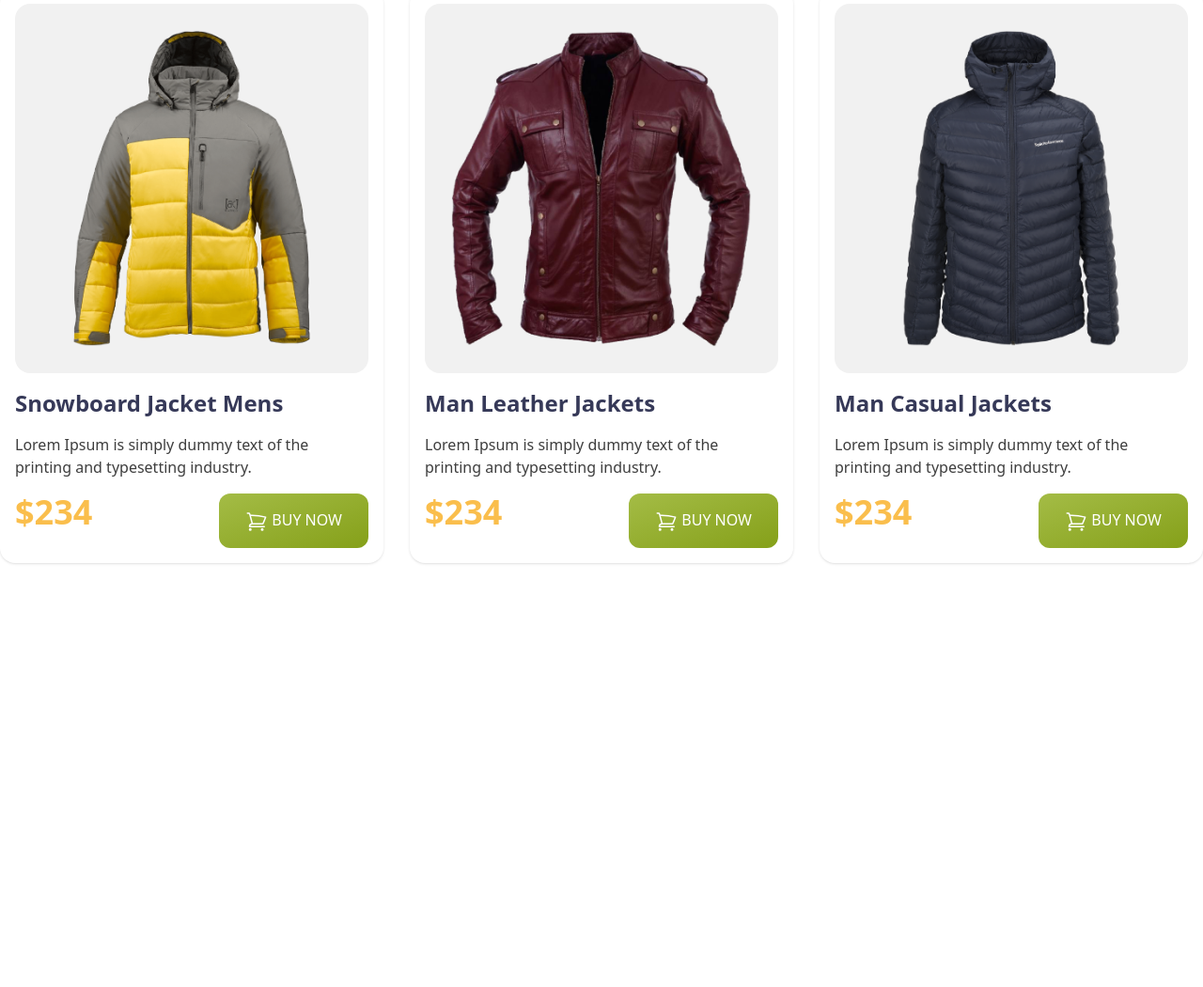
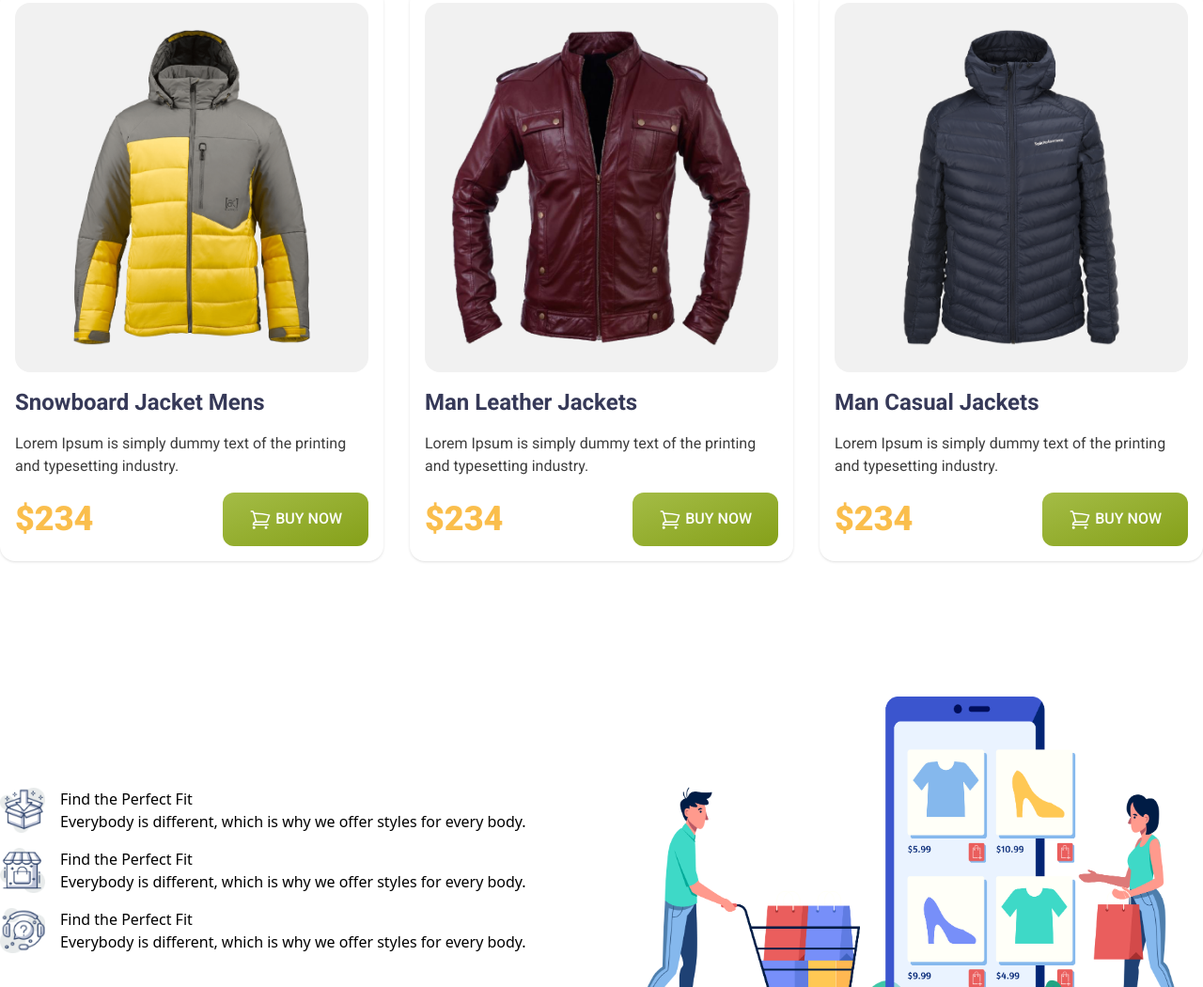
Before and after one commit to ahsan-62/ecommerce-shop-tailwind-css, a plain HTML site: page index.html in a window 1280 px wide. Shown: the part 1750-2800 px from the top of the page at 94% size. Before the commit the page ends 2397 px from the top, so only its background shows below. Drawn offline with nearby package versions, Linux system fonts and the light colour scheme.

Commit message:
completed

```diff
--- a/index.html
+++ b/index.html
@@ -7,7 +7,7 @@
     <link rel="preconnect" href="https://fonts.googleapis.com" />
     <link rel="preconnect" href="https://fonts.gstatic.com" crossorigin />
     <link
-      href="https://fonts.googleapis.com/css2?family=Bebas+Neue&family=Poppins:ital,wght@0,100;0,200;0,300;0,400;0,500;0,600;0,700;0,800;0,900;1,100;1,200;1,300;1,400;1,500;1,600;1,700;1,800;1,900&family=Work+Sans:ital,wght@0,100..900;1,100..900&display=swap"
+      href="https://fonts.googleapis.com/css2?family=Bebas+Neue&family=Poppins:ital,wght@0,100;0,200;0,300;0,400;0,500;0,600;0,700;0,800;0,900;1,100;1,200;1,300;1,400;1,500;1,600;1,700;1,800;1,900&family=Roboto:ital,wght@0,100;0,300;0,400;0,500;0,700;0,900;1,100;1,300;1,400;1,500;1,700;1,900&family=Work+Sans:ital@0;1&display=swap"
       rel="stylesheet"
     />
     <script src="https://cdn.tailwindcss.com"></script>
@@ -15,6 +15,9 @@
     <style>
       .bebas-neue {
         font-family: "Bebas Neue", sans-serif;
+      }
+      .roboto {
+        font-family: "Roboto", sans-serif;
       }
     </style>
   </head>
@@ -58,7 +61,7 @@
     </header>
 
     <main class="mx-auto mt-24 max-w-7xl">
-      <section class="py-12">
+      <section class="py-12 roboto">
         <h3
           class="text-5xl text-center uppercase bebas-neue md:text-left lg:text-left"
         >
@@ -76,7 +79,7 @@
               Lorem Ipsum is simply dummy text of the printing and typesetting
               industry.
             </p>
-            <div class="flex justify-between">
+            <div class="flex items-center justify-between">
               <p class="text-[#FABE4C] text-4xl font-black">$234</p>
               <button
                 class="py-4 font-medium text-center text-white uppercase bg-gradient-to-br from-[#A4BC46] to-[#85A019] px-7 rounded-xl"
@@ -111,7 +114,7 @@
               Lorem Ipsum is simply dummy text of the printing and typesetting
               industry.
             </p>
-            <div class="flex justify-between">
+            <div class="flex items-center justify-between">
               <p class="text-[#FABE4C] text-4xl font-black">$234</p>
               <button
                 class="py-4 font-medium text-center text-white uppercase bg-gradient-to-br from-[#A4BC46] to-[#85A019] px-7 rounded-xl"
@@ -146,7 +149,7 @@
               Lorem Ipsum is simply dummy text of the printing and typesetting
               industry.
             </p>
-            <div class="flex justify-between">
+            <div class="flex items-center justify-between">
               <p class="text-[#FABE4C] text-4xl font-black">$234</p>
               <button
                 class="py-4 font-medium text-center text-white uppercase bg-gradient-to-br from-[#A4BC46] to-[#85A019] px-7 rounded-xl"
@@ -172,7 +175,7 @@
           </div>
         </div>
       </section>
-      <section class="py-12">
+      <section class="py-12 roboto">
         <h3
           class="text-5xl text-center uppercase md:text-left lg:text-left bebas-neue"
         >
@@ -190,7 +193,7 @@
               Lorem Ipsum is simply dummy text of the printing and typesetting
               industry.
             </p>
-            <div class="flex justify-between">
+            <div class="flex items-center justify-between">
               <p class="text-[#FABE4C] text-4xl font-black">$234</p>
               <button
                 class="py-4 font-medium text-center text-white uppercase bg-gradient-to-br from-[#A4BC46] to-[#85A019] px-7 rounded-xl"
@@ -225,7 +228,7 @@
               Lorem Ipsum is simply dummy text of the printing and typesetting
               industry.
             </p>
-            <div class="flex justify-between">
+            <div class="flex items-center justify-between">
               <p class="text-[#FABE4C] text-4xl font-black">$234</p>
               <button
                 class="py-4 font-medium text-center text-white uppercase bg-gradient-to-br from-[#A4BC46] to-[#85A019] px-7 rounded-xl"
@@ -260,7 +263,7 @@
               Lorem Ipsum is simply dummy text of the printing and typesetting
               industry.
             </p>
-            <div class="flex justify-between">
+            <div class="flex items-center justify-between">
               <p class="text-[#FABE4C] text-4xl font-black">$234</p>
               <button
                 class="py-4 font-medium text-center text-white uppercase bg-gradient-to-br from-[#A4BC46] to-[#85A019] px-7 rounded-xl"
@@ -287,5 +290,53 @@
         </div>
       </section>
     </main>
+
+    <footer class="mx-auto mt-24 max-w-7xl">
+      <section
+        class="grid items-center grid-cols-1 md:grid-cols-2 lg:grid-cols-2 gap-7"
+      >
+        <div class="space-y-4">
+          <div class="flex items-center space-x-4 rounded-3xl">
+            <div>
+              <img class="w-12 h-12" src="icons/box.png" alt="" />
+            </div>
+            <div>
+              <h3>Find the Perfect Fit</h3>
+              <p>
+                Everybody is different, which is why we offer styles for every
+                body.
+              </p>
+            </div>
+          </div>
+          <div class="flex items-center space-x-4 rounded-3xl">
+            <div>
+              <img class="w-12 h-12" src="icons/house.png" alt="" />
+            </div>
+            <div>
+              <h3>Find the Perfect Fit</h3>
+              <p>
+                Everybody is different, which is why we offer styles for every
+                body.
+              </p>
+            </div>
+          </div>
+          <div class="flex items-center space-x-4 rounded-3xl">
+            <div>
+              <img class="w-12 h-12" src="icons/question.png" alt="" />
+            </div>
+            <div>
+              <h3>Find the Perfect Fit</h3>
+              <p>
+                Everybody is different, which is why we offer styles for every
+                body.
+              </p>
+            </div>
+          </div>
+        </div>
+        <div>
+          <img src="images/shopping.png" alt="" />
+        </div>
+      </section>
+    </footer>
   </body>
 </html>
```
